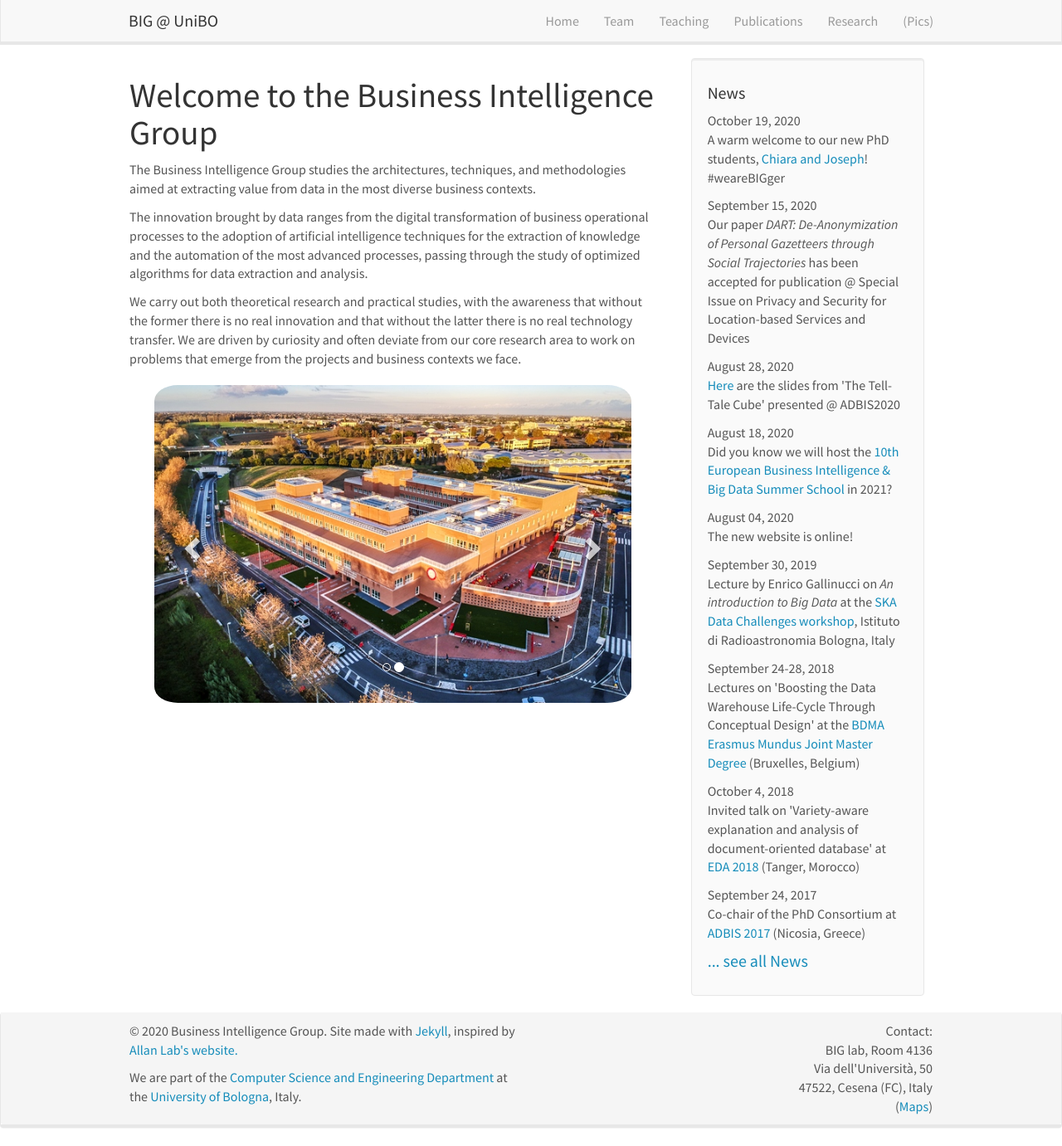
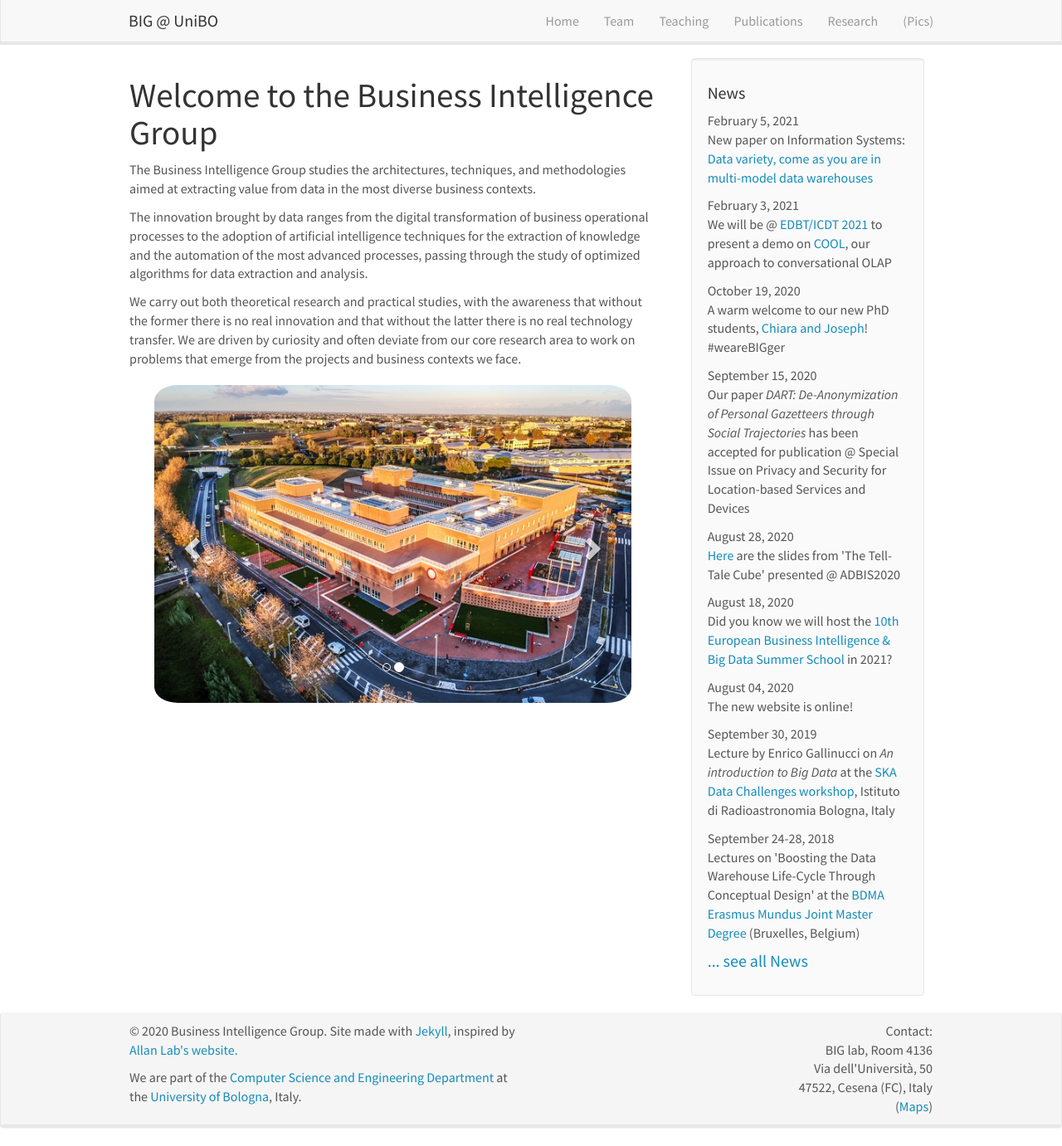
Before and after one commit to big-unibo/big-unibo.github.io, a Jekyll site: the page built from _pages/home.md, in a window 1280 px wide and 1381 px high. Shown: the whole window at 83% size. Built offline with Jekyll 4.4.1, drawn with Linux system fonts in a browser that asks for light colours; nearby versions of some CDN libraries.

Commit message:
Update news.yml

```diff
--- a/_data/news.yml
+++ b/_data/news.yml
@@ -1,3 +1,9 @@
+- date: February 5, 2021
+  headline: "New paper on Information Systems: <a href='https://doi.org/10.1016/j.is.2021.101734'>Data variety, come as you are in multi-model data warehouses</a>"
+
+- date: February 3, 2021
+  headline: "We will be @ <a href='https://edbticdt2021.cs.ucy.ac.cy/'>EDBT/ICDT 2021</a> to present a demo on <a href='/cool'>COOL</a>, our approach to conversational OLAP"
+
 - date: October 19, 2020
   headline: "A warm welcome to our new PhD students, <a href='/team'>Chiara and Joseph</a>! #weareBIGger"
 
```
